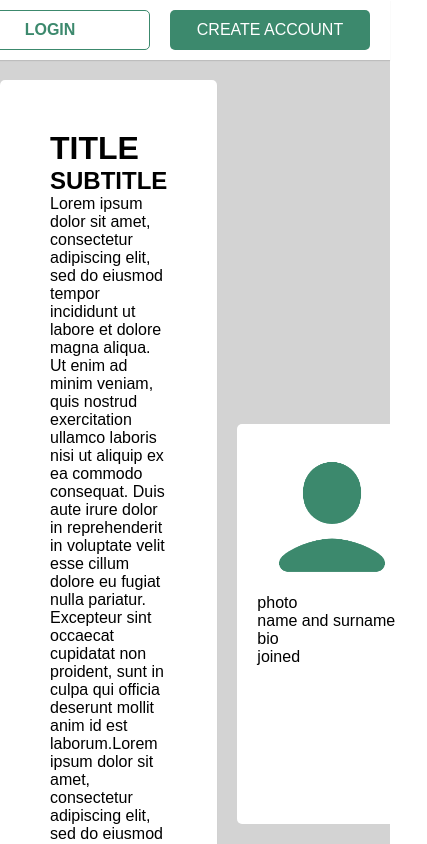
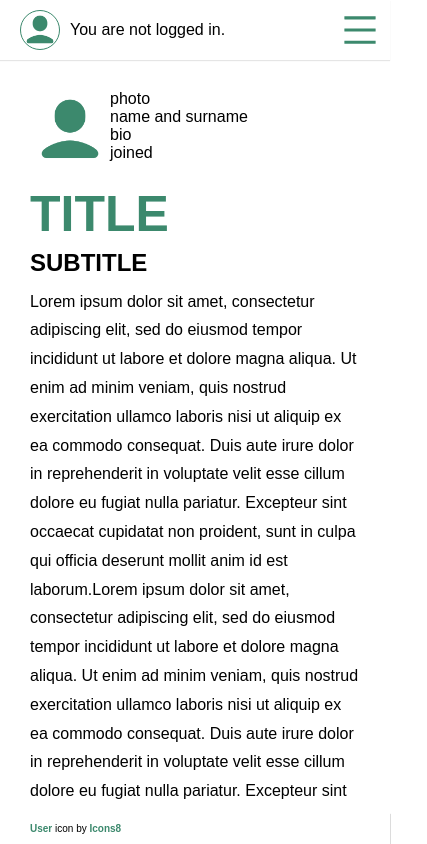
Before and after one commit to wojzbr/login-form, a React (Create React App) app: page / in a window 390 px wide. Shown: the top 844 px of the page, 427 px wide, since content can reach past the window. Built offline with nearby package versions, Linux system fonts and the light colour scheme.

Commit message:
basic responsive design

```diff
--- a/package.json
+++ b/package.json
@@ -8,6 +8,7 @@
     "@testing-library/user-event": "^12.8.3",
     "react": "^17.0.2",
     "react-dom": "^17.0.2",
+    "react-icons": "^4.3.1",
     "react-router": "^6.0.2",
     "react-router-dom": "^6.0.2",
     "react-scripts": "^4.0.3",
--- /dev/null
+++ b/src/Footer.js
@@ -0,0 +1,12 @@
+import Clause from "./clause/Clause"
+import './footer.css'
+
+const Footer = () => {
+    return (
+        <div id="footer">
+            <Clause />
+        </div>
+    )
+}
+
+export default Footer;
--- a/src/app/App.js
+++ b/src/app/App.js
@@ -3,6 +3,7 @@ import Navbar from '../navbar/Navbar';
 import PageContent from '../pageContent/PageContent';
 import LogIn from '../logIn/LogIn'
 import SignIn from '../signIn/SignIn'
+import Footer from '../Footer'
 import {
   BrowserRouter as Router,
   Routes,
@@ -20,6 +21,7 @@ function App() {
             <Route path="/login" element={<LogIn />} />
             <Route exact path="/" element={<PageContent />} />
           </Routes>
+          <Footer />
       </div>
     </Router>
   );
--- a/src/authorCard/authorCard.css
+++ b/src/authorCard/authorCard.css
@@ -1,9 +1,8 @@
 #authorCardWrapper {
     width: 100%;
-    height: 400px;
-    padding: 20px;
+    height: 300px;
+    padding: 30px;
     background: white;
-    margin-top: calc(100vh - 500px);
     border-radius: 5px;
     position: -webkit-sticky; /* Safari */
     position: sticky;
@@ -16,3 +15,27 @@
     border-radius: 75px;
     display: flex;
 }
+
+@media only screen and (max-width: 768px) {
+    #authorCardWrapper {
+        height: auto;
+        display: flex;
+        padding-bottom: 0;
+    }
+    #authorPhoto {
+        margin: 0;
+    }
+}
+@media only screen and (max-width: 480px) {
+    #authorCardWrapper {
+        height: auto;
+        display: flex;
+        padding-bottom: 0;
+        border-radius: 0;
+    }
+    #authorPhoto {
+        width: 80px;
+        height: 80px;
+        margin: 0;
+    }
+}
--- a/src/clause/clause.css
+++ b/src/clause/clause.css
@@ -1,7 +1,5 @@
 #clause {
-    position: absolute;
     bottom: 0px;
-    margin: 10px;
     font-size: 10px;
   }
   #clause a {
--- /dev/null
+++ b/src/footer.css
@@ -0,0 +1,9 @@
+#footer {
+    position: fixed;
+    width: 100%;
+    bottom: 0;
+    padding: 10px 30px;
+    box-shadow: rgba(0, 0, 0, 0.8) 0 1px 1px 0px;
+    background: white;
+    z-index: 10;
+}
--- a/src/navbar/Navbar.js
+++ b/src/navbar/Navbar.js
@@ -1,14 +1,20 @@
 import './navbar.css'
 import Button from '../button/Button';
 import LoggedUser from '../loggedUser/LoggedUser';
+import { AiOutlineMenu } from 'react-icons/ai'
 
 const Navbar = () => {
     return(
         <div id="navbarWrapper">
             <LoggedUser />
-            <Button link="/" buttonText="HOME" filled={true}/>
-            <Button link="/login" buttonText="LOGIN" />
-            <Button link="/signin" buttonText="CREATE ACCOUNT" filled={true}/>
+            <div id="buttonsWrapper">
+                <Button link="/" buttonText="HOME" filled={true}/>
+                <Button link="/login" buttonText="LOGIN" />
+                <Button link="/signin" buttonText="CREATE ACCOUNT" filled={true}/>
+            </div>
+            <div id="burgerMenuWrapper">
+                <AiOutlineMenu size={40}/>
+            </div>
         </div>
     )
 }
--- a/src/navbar/navbar.css
+++ b/src/navbar/navbar.css
@@ -8,3 +8,19 @@
     box-shadow: rgba(0, 0, 0, 0.1) 0 1px 1px 0;
     z-index: 10;
 }
+#buttonsWrapper {
+    display: flex;
+}
+#burgerMenuWrapper {
+    padding: 10px;
+    color: var(--accent);
+    display: none;
+}
+@media only screen and (max-width: 768px) {
+    #buttonsWrapper {
+        display: none;
+    }
+    #burgerMenuWrapper {
+        display: flex;
+    }
+}
--- a/src/pageContent/PageContent.js
+++ b/src/pageContent/PageContent.js
@@ -11,24 +11,20 @@ const PageContent = () => {
                 <div>
                     {text}{text}{text}
                 </div>
-                <h1>TITLE</h1>
                 <h2>SUBTITLE</h2>
                 <div>
                     {text}{text}{text}
                 </div>
-                <h1>TITLE</h1>
                 <h2>SUBTITLE</h2>
                 <div>
                     {text}{text}{text}
                 </div>
-                <h1>TITLE</h1>
                 <h2>SUBTITLE</h2>
                 <div>
                     {text}{text}{text}
                 </div>
             </div>
-      <Clause />
-            <div id="columnUser">
+            <div id="columnAuthor">
                 <UserCard />
             </div>
         </div>
--- a/src/pageContent/pageContent.css
+++ b/src/pageContent/pageContent.css
@@ -3,7 +3,7 @@
     margin-top: 20px;
     margin-bottom: 20px;
     width: 100%;
-    max-width: 1200px;
+    max-width: 1000px;
     min-height: calc(100% - 20px);
     height: auto;
     display: flex;
@@ -14,10 +14,36 @@
     width: 100%;
     padding: 50px;
     border-radius: 5px;
-
+    line-height: 1.8rem;;
     box-shadow: rgba(0, 0, 0, 0.1) 0 1px 1px 0;
 }
-#columnUser {
+#columnArticle h1 {
+    color: var(--accent);
+    font-size: 50px;
+    margin-bottom: 10px;
+}
+#columnArticle h2 {
+    margin: 20px 0 10px 0;
+}
+#columnAuthor {
     width: 300px;
     margin-left: 20px;
 }
+
+@media only screen and (max-width: 768px) {
+    #pageContentWrapper {
+        flex-direction: column-reverse;
+        margin: 0;
+    }
+    #pageContentWrapper>* {
+        border-radius: 0;
+    }
+    #columnArticle {
+        padding: 30px;
+    }
+    #columnAuthor {
+        width: 100%;
+        margin: 0;
+    }
+
+}
```
Also changed, not shown: src/Protected.js (added, +7 -0 lines), src/ProtectedRoute.js (added, +19 -0 lines), 1 other file (tests, documents, lock files or other folders).
